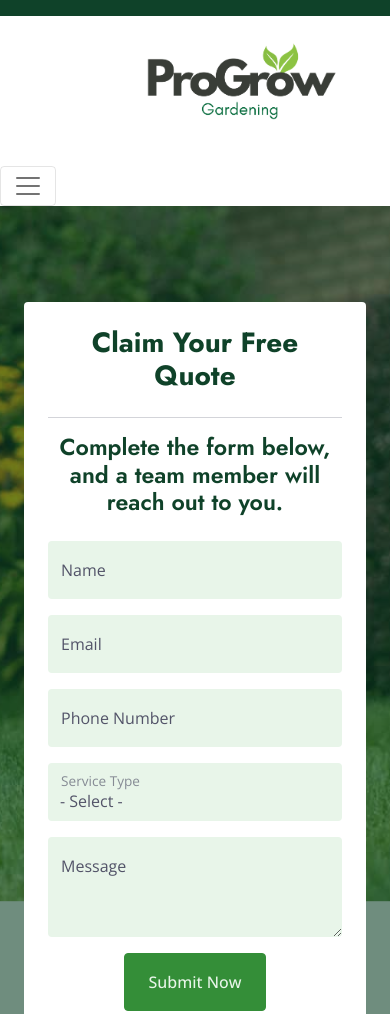
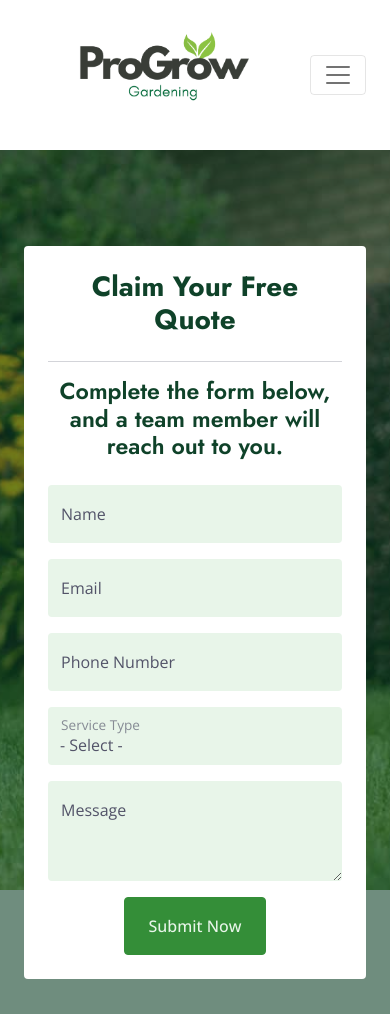
Before and after one commit to malcolmgrace/progrow-gardening, a plain HTML site: page quote.html in a window 390 px wide. Shown: the top 1014 px of the page. Drawn offline with nearby package versions, Linux system fonts and the light colour scheme.

Commit message:
Fixed topbar & header responsiveness issue

```diff
--- a/quote.html
+++ b/quote.html
@@ -41,7 +41,7 @@
 
 
     <!-- Topbar Start -->
-    <div class="container-fluid bg-dark text-light px-0 py-2">
+    <div class=" topbar container-fluid bg-dark text-light px-0 py-2">
         <div class="row gx-0 d-none d-lg-flex">
             <div class="col-lg-7 px-5 text-start">
                 <div class="h-100 d-inline-flex align-items-center me-4">
@@ -63,7 +63,7 @@
 <nav class="navbar navbar-expand-lg bg-white navbar-light sticky-top p-0">
     <a href="index.html" class="navbar-brand"></a>
     <a href="index.html">
-        <img src="img/ProGrow_Logo_White.png" alt="ProGrow Gardening Co." class="img-fluid" style="width: 300px; object-fit: cover; object-position: center; height: auto; max-height: 150px;">
+        <img src="img/ProGrow_Logo_White.png" alt="ProGrow Gardening Co." class="img-fluid" style="width: 270px; object-fit: cover; object-position: center; height: auto; max-height: 150px;">
     </a>
     <button type="button" class="navbar-toggler me-4" data-bs-toggle="collapse" data-bs-target="#navbarCollapse">
         <span class="navbar-toggler-icon"></span>
```
Also changed, not shown: 404.html (+2 -2 lines), about.html (+2 -2 lines), contact.html (+2 -2 lines), gallery.html (+2 -2 lines), service.html (+2 -2 lines).
